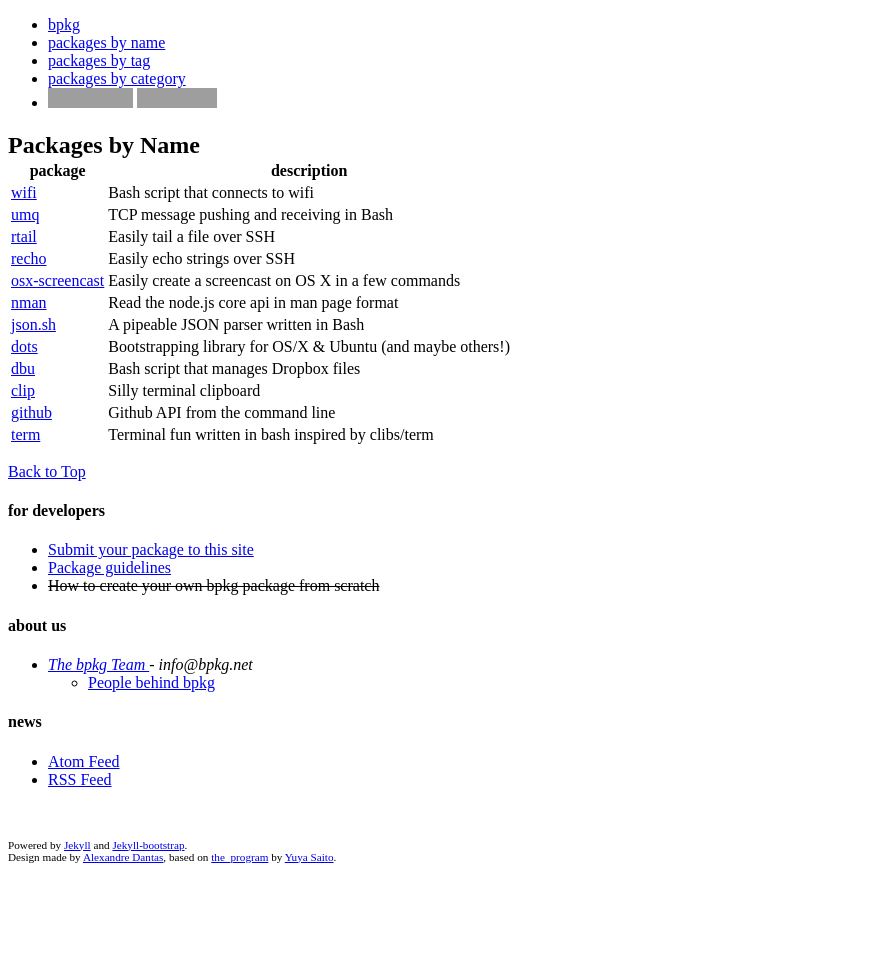
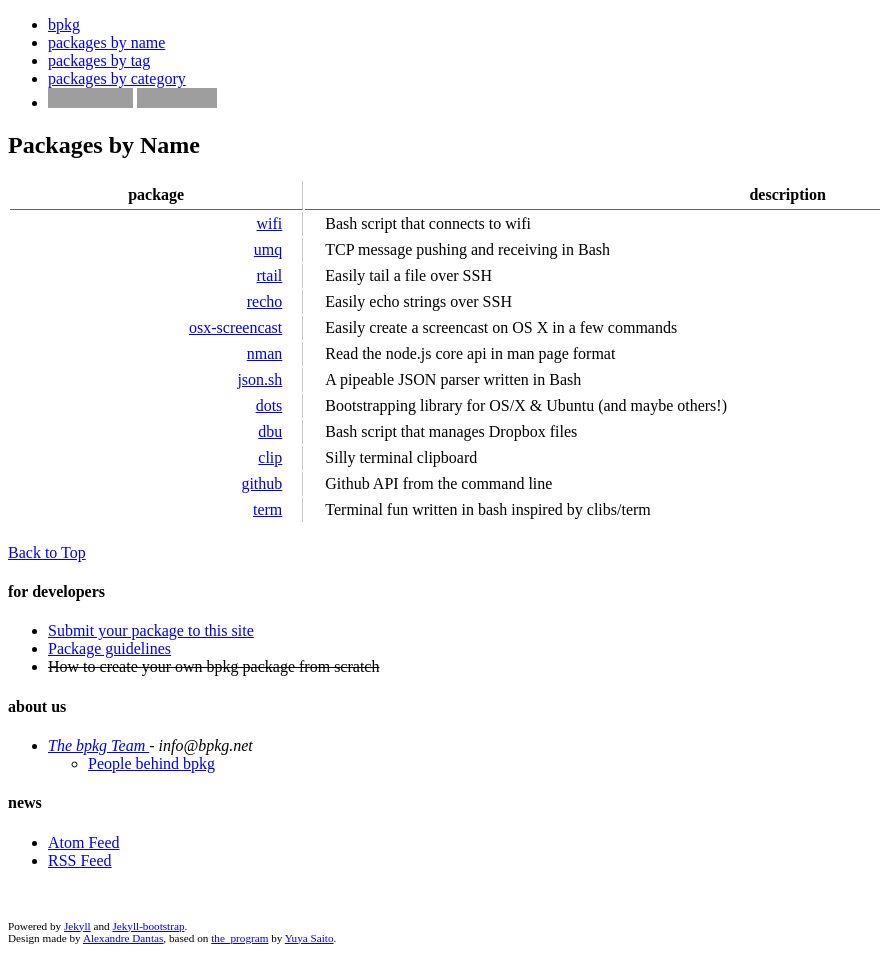
Before and after one commit to bpkg/bpkg.github.io, a Jekyll site: the page built from packages/name/index.html, in a window 1280 px wide. Shown: the whole page, without its empty margins (0-880 px from the left). Built offline with Jekyll 4.4.1, drawn with Linux system fonts in a browser that asks for light colours; comment, search, counter and statistics services are not loaded; before the commit the page ends 900 px from its top, so only the background shows below that; grey boxes are pictures that could not be loaded.

Commit message:
Made the tables look FABULOUS :sparkles:

```diff
--- a/assets/custom.css
+++ b/assets/custom.css
@@ -31,3 +31,36 @@ p img {
 	border  : 1px solid rgb(200, 200, 200);
 	padding : 5px;
 }
+
+
+/* Styling all tables on the site */
+table {
+	border: none;
+	margin: 20px 0;
+	width: 100%;
+}
+
+th {
+	border-bottom  : solid 1px rgb(100, 100, 100);
+	font-weight    : bold;
+	padding        : 5px;
+	text-align     : center;
+	vertical-align : top;
+}
+th:first-child {
+	border-right: solid 1px rgb(200, 200, 200);
+}
+
+td {
+	padding        : 3px 20px;
+	text-align     : left;
+	vertical-align : middle;
+}
+td:first-child {
+	text-align   : right;
+	border-right : solid 1px rgb(200, 200, 200);
+}
+
+tr:hover td {
+	background-color : rgb(220, 220, 220);
+}
```
